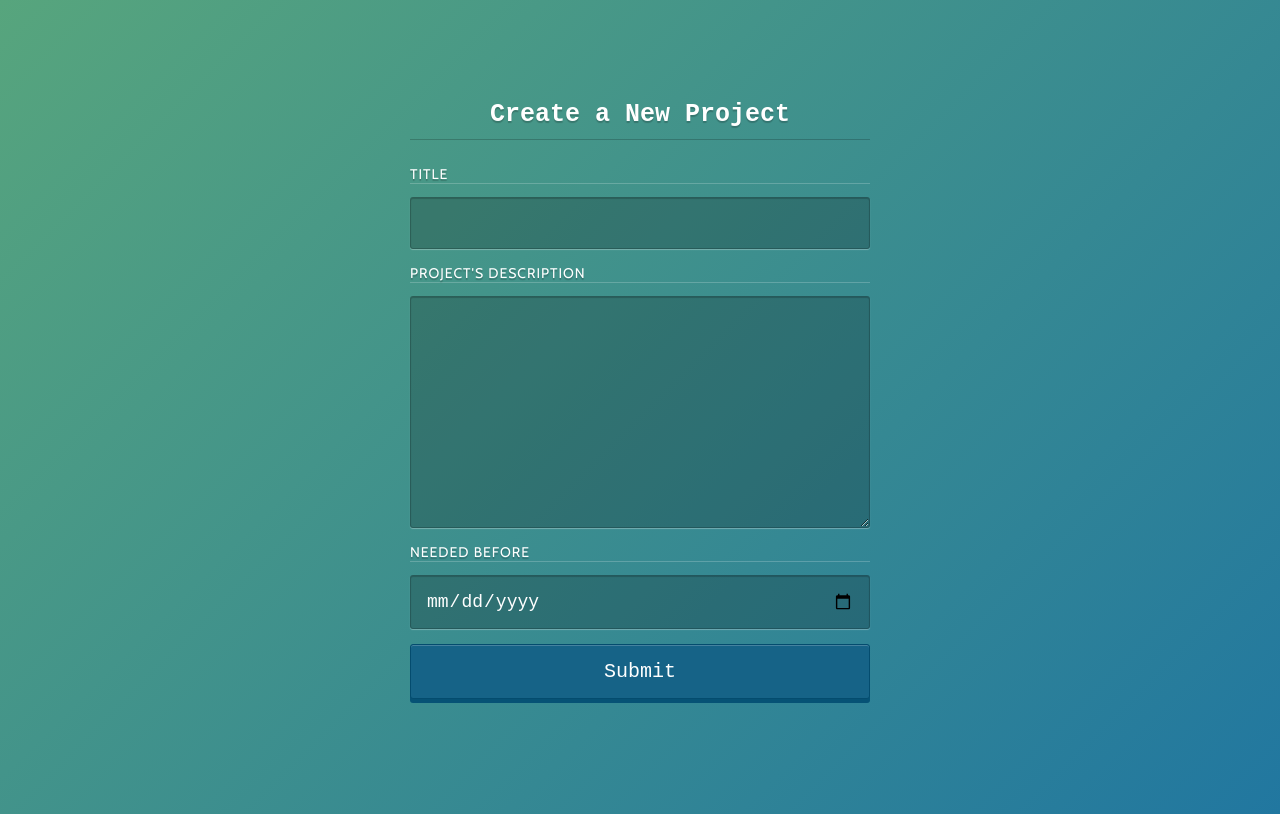
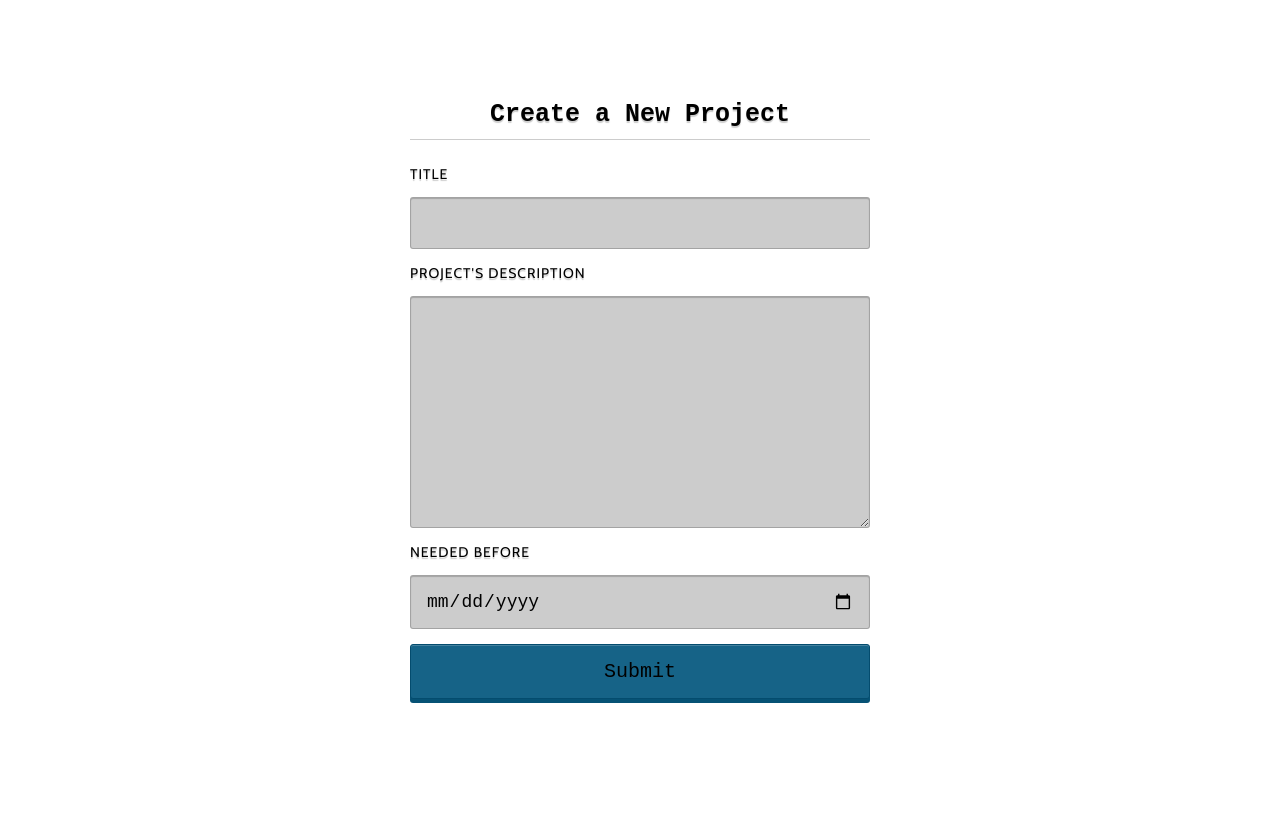
Before and after one commit to thesis-Project-Team3/thesis_Project_ManageIT, a React (Create React App) app in the folder client/: page /createproject in a window 1280 px wide. Built offline with nearby package versions, Linux system fonts and the light colour scheme.

Commit message:
css fixed

```diff
--- a/client/src/App.js
+++ b/client/src/App.js
@@ -19,5 +19,4 @@ class App extends React.Component {
     );
   }
 }
-
 export default App;
--- a/client/src/components/createProject/createProject.css
+++ b/client/src/components/createProject/createProject.css
@@ -5,10 +5,10 @@
 }
 
 body {
-  color: white;
+  color: black;
   padding: 0;
   margin: 0;
-  background: linear-gradient(-45deg, #2177a0, #57a57d);
+  background: linear-gradient(-45deg, #2177a0);
 }
 
 form {
@@ -44,7 +44,7 @@ textarea {
   border: 1px solid rgba(0, 0, 0, 0.2);
   background: rgba(0, 0, 0, 0.2);
   transition: all 0.2s ease;
-  color: white;
+  color: black;
 }
 
 input[type='submit'] {
--- a/client/src/components/updateProject/updateProject.css
+++ b/client/src/components/updateProject/updateProject.css
@@ -1,4 +1,4 @@
-@import url('https://fonts.googleapis.com/css?family=Cabin');
+/* @import url('https://fonts.googleapis.com/css?family=Cabin');
 
 * {
   box-sizing: border-box;
@@ -95,4 +95,4 @@ select {
   background: rgba(0, 0, 0, 0.2);
   transition: all 0.2s ease;
   color: white;
-}
+} */
```
Also changed, not shown: 1 other file (tests, documents, lock files or other folders).
